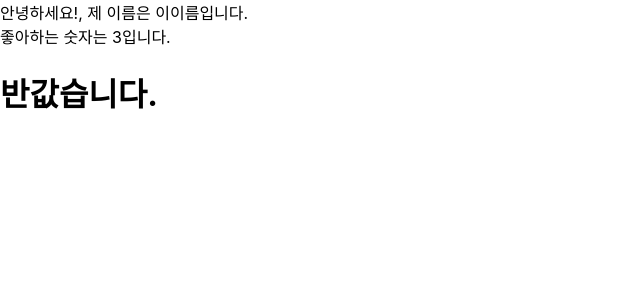
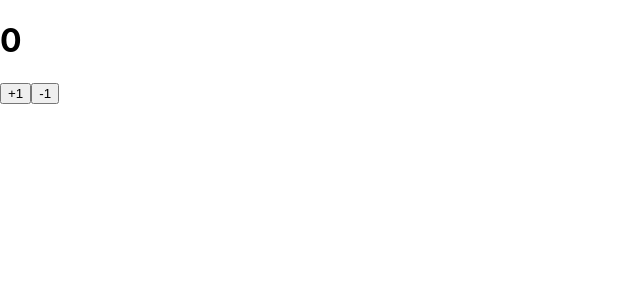
Before and after one commit to dkumylove/study, a React (Create React App) app in the folder L_13th_JAVA/L_02.React/exam01/: page / in a window 1280 px wide. Shown: the top 300 px of the page, without its empty margins (0-640 px from the left). Built offline with nearby package versions, Linux system fonts and the light colour scheme.

Commit message:
함수형컴포넌트) Counter 값출력위해 코드 수정

```diff
--- a/L_13th_JAVA/L_02.React/exam01/src/App.js
+++ b/L_13th_JAVA/L_02.React/exam01/src/App.js
@@ -1,11 +1,13 @@
-import MyComponent from './components/MyComponent2';
+//import MyComponent from './components/MyComponent2';
+import Counter from './components/Couter';
 
 const App = () => {
-  return (
-    <MyComponent name="이이름" num={3}>
-      <h1>반값습니다.</h1>
-    </MyComponent>
-    );
+  return <Counter />;
+  // return (
+  //   <MyComponent name="이이름" num={3}>
+  //     <h1>반값습니다.</h1>
+  //   </MyComponent>
+  // );
 };
 
 export default App;
--- a/L_13th_JAVA/L_02.React/exam01/src/components/Couter.js
+++ b/L_13th_JAVA/L_02.React/exam01/src/components/Couter.js
@@ -3,13 +3,16 @@ import { useState } from 'react';
 const Counter = () => {
     const [number, setNumber] = useState(0);
 
+    const plus = () => setNumber(number + 1);
+    const minus = () => setNumber(number - 1);
+
     return (
         <>
           <h1>{number}</h1>
-          <button type="button" onClick={setNumber(number + 1)}>
+          <button type="button" onClick={plus}>
             +1
           </button>
-          <button type="button" onClick={setNumber(number - 1)}>
+          <button type="button" onClick={minus}>
             -1
           </button>
         </>
```
